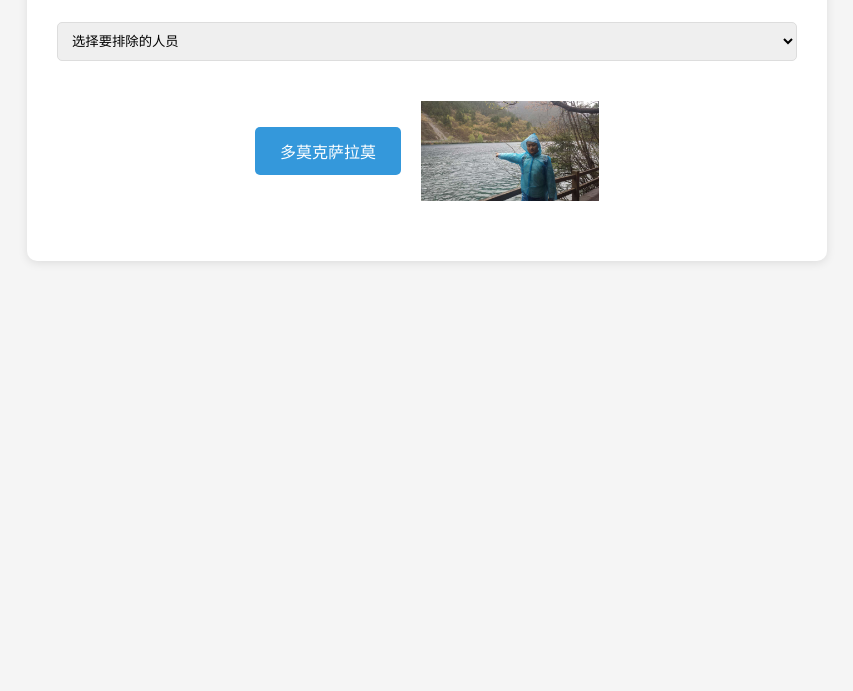
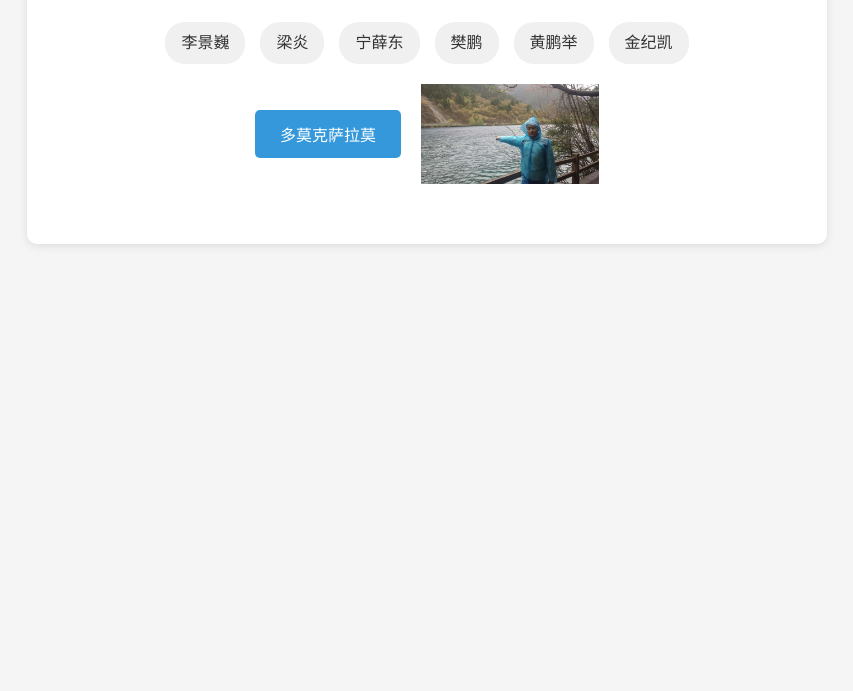
Before and after one commit to CuteRem/NoTeacher, a plain HTML site: page index.html in a window 1280 px wide. Shown: the part 109-800 px from the top of the page, without its empty margins (213-1066 px from the left). Drawn offline with Linux system fonts and the light colour scheme.

Commit message:
Update index.html

```diff
--- a/index.html
+++ b/index.html
@@ -37,14 +37,27 @@
 
         .selection-area {
             margin-bottom: 20px;
+            display: flex;
+            flex-wrap: wrap;
+            gap: 15px;
+            justify-content: center;
         }
 
-        .player-select {
-            width: 100%;
-            padding: 10px;
-            margin-bottom: 20px;
-            border-radius: 5px;
-            border: 1px solid #ddd;
+        .player-checkbox {
+            display: none;
+        }
+
+        .player-label {
+            padding: 8px 16px;
+            background: #f0f0f0;
+            border-radius: 20px;
+            cursor: pointer;
+            transition: all 0.3s ease;
+        }
+
+        .player-checkbox:checked + .player-label {
+            background: #e74c3c;
+            color: white;
         }
 
         .button-area {
@@ -125,15 +138,23 @@
         <h1>TEAM BGK</h1>
 
         <div class="selection-area">
-            <select id="excludePlayer" class="player-select">
-                <option value="">选择要排除的人员</option>
-                <option value="李景巍">李景巍</option>
-                <option value="梁炎">梁炎</option>
-                <option value="宁薛东">宁薛东</option>
-                <option value="樊鹏">樊鹏</option>
-                <option value="黄鹏举">黄鹏举</option>
-                <option value="金纪凯">金纪凯</option>
-            </select>
+            <input type="checkbox" id="player1" class="player-checkbox" value="李景巍">
+            <label for="player1" class="player-label">李景巍</label>
+
+            <input type="checkbox" id="player2" class="player-checkbox" value="梁炎">
+            <label for="player2" class="player-label">梁炎</label>
+
+            <input type="checkbox" id="player3" class="player-checkbox" value="宁薛东">
+            <label for="player3" class="player-label">宁薛东</label>
+
+            <input type="checkbox" id="player4" class="player-checkbox" value="樊鹏">
+            <label for="player4" class="player-label">樊鹏</label>
+
+            <input type="checkbox" id="player5" class="player-checkbox" value="黄鹏举">
+            <label for="player5" class="player-label">黄鹏举</label>
+
+            <input type="checkbox" id="player6" class="player-checkbox" value="金纪凯">
+            <label for="player6" class="player-label">金纪凯</label>
         </div>
 
         <div class="button-area">
@@ -142,7 +163,6 @@
         </div>
 
         <div class="result-area" id="result">
-            <!-- 结果将在这里显示 -->
         </div>
     </div>
 
@@ -169,29 +189,24 @@
         }
 
         function randomize() {
-            const excludedPlayer = document.getElementById('excludePlayer').value;
+            const excludedPlayers = Array.from(document.querySelectorAll('.player-checkbox:checked')).map(cb => cb.value);
 
-            if (!excludedPlayer) {
-                alert('请选择要排除的人员！');
+            if (excludedPlayers.length > 1) {
+                alert('只能否决一个人！');
                 return;
             }
 
-            const availablePlayers = allPlayers.filter(player => player !== excludedPlayer);
+            if (excludedPlayers.length === 0) {
+                alert('请选择要否决的人员！');
+                return;
+            }
+
+            const availablePlayers = allPlayers.filter(player => !excludedPlayers.includes(player));
             const shuffledPlayers = shuffle([...availablePlayers]);
 
             const resultArea = document.getElementById('result');
             resultArea.innerHTML = '';
 
-            // 显示被排除的人员
-            const excludedItem = document.createElement('div');
-            excludedItem.className = 'result-item';
-            excludedItem.innerHTML = `
-                <span>被排除:</span>
-                <span>${excludedPlayer}</span>
-            `;
-            resultArea.appendChild(excludedItem);
-
-            // 显示随机分配结果
             positions.forEach((position, index) => {
                 const resultItem = document.createElement('div');
                 resultItem.className = 'result-item';
```
